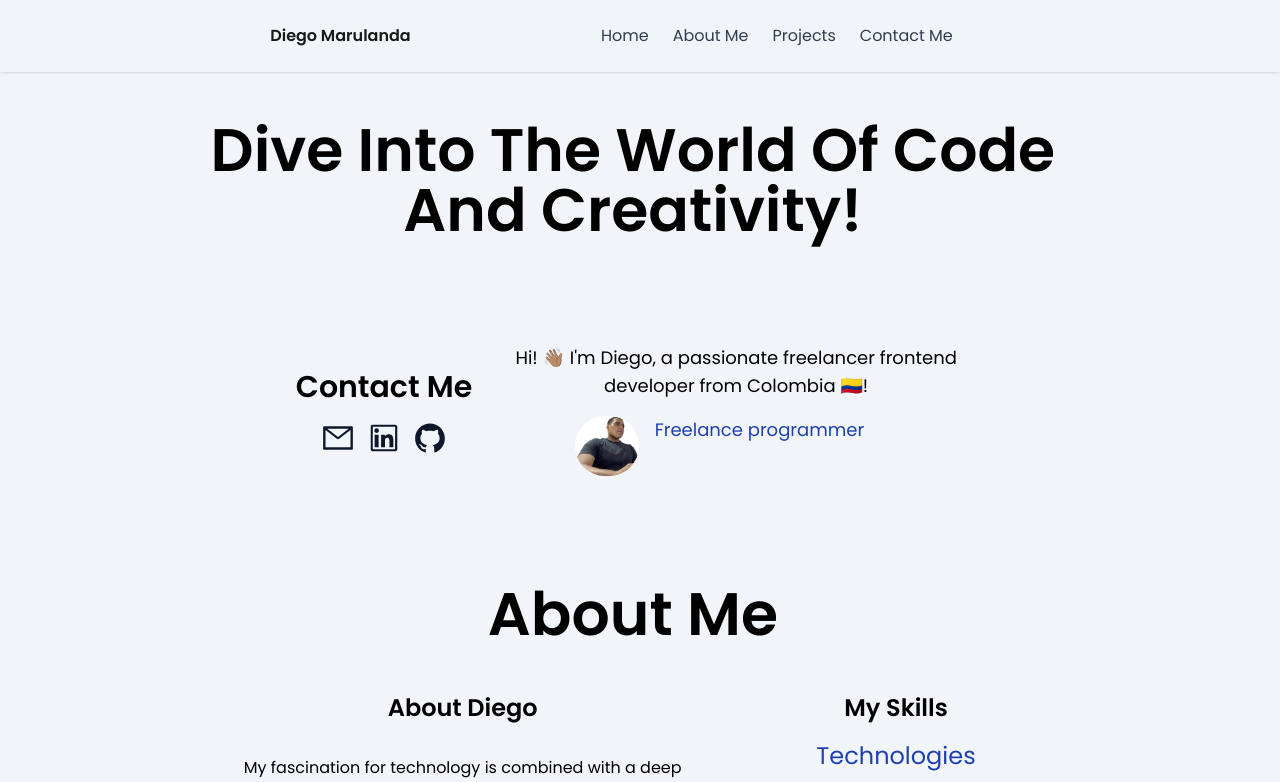
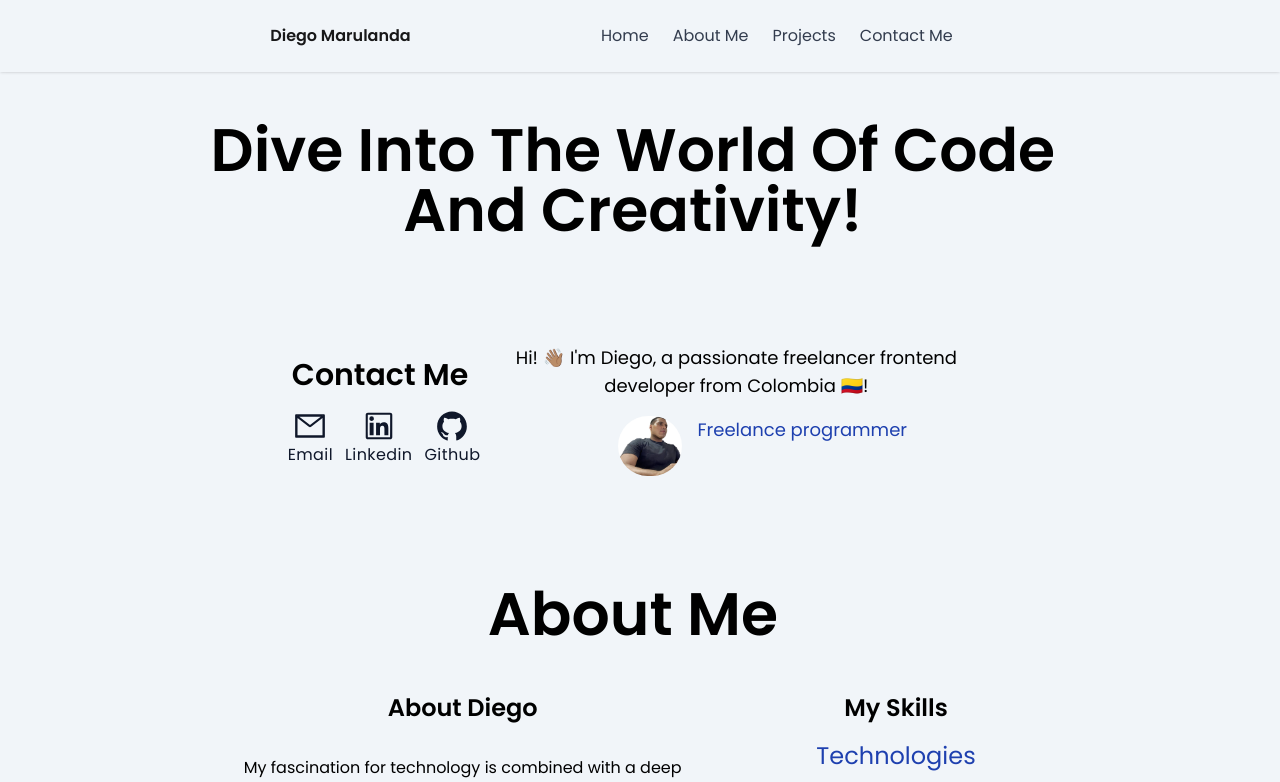
Before and after one commit to DiegoMarulandaB/Portfolio, a Next.js app: page / in a window 1280 px wide. Shown: the top 782 px of the page. Built offline with nearby package versions, Linux system fonts and the light colour scheme; some icons are missing.

Commit message:
refactor: :sparkles: add new social icons and colors

```diff
--- a/src/components/Home/Home.tsx
+++ b/src/components/Home/Home.tsx
@@ -16,35 +16,45 @@ const HomePage = () => {
             <div id="contact">
               <div className="container mx-auto px-4 mt-24">
                 <div className="flex flex-col lg:flex-row items-center justify-between">
-                  <div className="mb-8 lg:mb-0 lg:w-5/4 justify-center">
-                    <h2 className="text-center text-3xl font-semibold mx-2 mr-2">Contact Me</h2>
+                  <div className="mb-8 lg:mb-0 lg:w-5/3 justify-center">
+                    <h2 className="mx-auto text-center text-3xl font-semibold  mr-2">Contact Me</h2>
                     <div className="flex gap-3 mt-4 justify-center">
                       <a
                         href="mailto:diegomarulanda87@gmail.com?Subject=Aquí%20el%20asunto%20del%20mail"
-                        className="transition-transform duration-150 ease-in-out hover:scale-125 tracking-wide text-slate-900 dark:text-slate-50 font-bold rounded  hover:border-slate-50 hover:bg-red-600 hover:text-slate-50 inline-flex hover:rounded-lg"
+                        className=" transition-transform duration-150 ease-in-out hover:scale-125 tracking-wide
+                        text-slate-900 dark:text-slate-50 inline-flex hover:rounded-lg"
                         target="_blank"
                         rel="noopener noreferrer"
                         aria-label="Send email"
                       >
-                        <AiOutlineMail className="icon" size={34} />
+                        <span className="relative group-hover:bg-opacity-0">
+                          <AiOutlineMail className="icon mx-auto" size={34} />
+                          Email
+                        </span>
                       </a>
                       <a
                         href="https://www.linkedin.com/in/diegomarulandabarrientos/"
-                        className="transition-transform duration-150 ease-in-out hover:scale-125 tracking-wide text-slate-900 dark:text-slate-50 font-bold rounded  hover:border-blue-600 hover:bg-blue-600 hover:text-white inline-flex hover:rounded-lg"
+                        className="transition-transform duration-150 ease-in-out hover:scale-125 tracking-wide text-slate-900 dark:text-slate-50 hover:text-blue-500 dark:hover:text-blue-500 inline-flex hover:rounded-lg"
                         target="_blank"
                         rel="noopener noreferrer"
                         aria-label="Read more about my profile on Linkedin"
                       >
-                        <AiOutlineLinkedin className="icon" size={34} />
+                        <span className="relative group-hover:bg-opacity-0">
+                          <AiOutlineLinkedin className="icon mx-auto" size={34} />
+                          Linkedin
+                        </span>
                       </a>
                       <a
                         href="https://github.com/DiegoMarulandaB"
-                        className="transition-transform duration-150 ease-in-out hover:scale-125 tracking-wide text-slate-900 dark:text-slate-50 font-bold rounded  hover:border-slate-50 hover:bg-slate-900 hover:text-slate-50 inline-flex hover:rounded-lg"
+                        className="transition-transform duration-150 ease-in-out hover:scale-125 tracking-wide text-slate-900 dark:text-slate-50 inline-flex hover:rounded-lg"
                         target="_blank"
                         rel="noopener noreferrer"
                         aria-label="Read more about my Github profile"
                       >
-                        <AiOutlineGithub className="icon" size={34} />
+                        <span className="relative group-hover:bg-opacity-0">
+                          <AiOutlineGithub className="icon mx-auto" size={34} />
+                          Github
+                        </span>
                       </a>
                     </div>
                   </div>
@@ -53,7 +63,7 @@ const HomePage = () => {
                       <p className="text-lg">
                         Hi! 👋🏽 I'm Diego, a passionate freelancer frontend developer from Colombia 🇨🇴!
                       </p>
-                      <div className="flex mt-4 justify-end lg:mb-0 lg:w-3/4">
+                      <div className="flex mt-4 justify-end lg:mb-0 lg:w-5/6">
                         <div className="w-16 h-16 mr-4 md:w-18 md:h-18">
                           <img
                             loading="lazy"
```
